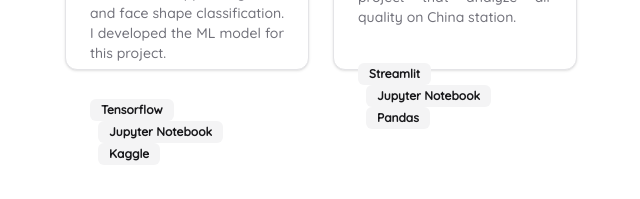
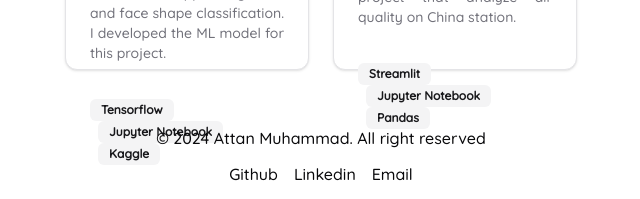
Before and after one commit to attmhd/my-porto, a Next.js app: page / in a window 1280 px wide. Shown: the part 1317-1516 px from the top of the page, without its empty margins (319-959 px from the left). Built offline with nearby package versions, Linux system fonts and the light colour scheme.

Commit message:
feat: add footer

```diff
--- /dev/null
+++ b/src/app/footer.tsx
@@ -0,0 +1,22 @@
+const socmed = [
+    { name: 'Github', link: 'https://github.com/attmhd'},
+    { name: 'Linkedin', link: 'https://id.linkedin.com/in/attmhd' },
+    {name: 'Email', link: 'mailto:2022610013.attan@itp.ac.id'}
+]
+
+const Footer = () => {
+    return (
+        <footer className="pt-14 flex flex-col items-center">
+            <p className="pb-3">© 2024 Attan Muhammad. All right reserved</p>
+            <div className="flex space-x-4 pb-4">
+                {socmed.map((item) => (
+                    <a key={item.name} href={item.link} target="_blank" rel="noopener noreferrer" className="hover:underline">
+                        {item.name}
+                    </a>
+                ))}
+            </div>
+        </footer>
+    );
+}
+
+export default Footer;
--- a/src/app/page.tsx
+++ b/src/app/page.tsx
@@ -1,3 +1,4 @@
+import Footer from "./footer";
 import HeroSection from "./hero";
 import Projects from "./projects";
 import TechStack from "./techstack";
@@ -10,6 +11,7 @@ export default function Home() {
       <HeroSection />
       <TechStack  />
       <Projects />
+      <Footer />
 
     </div></>
   )
```
